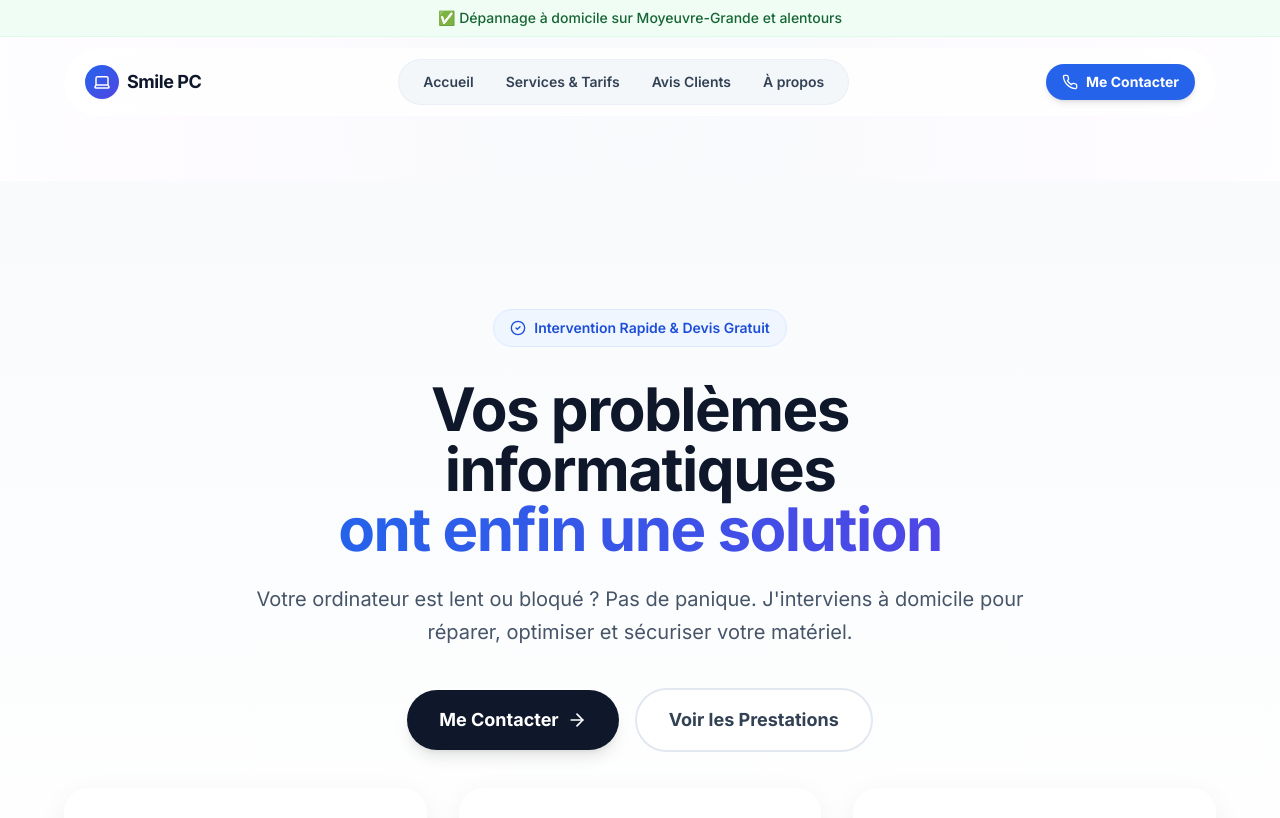
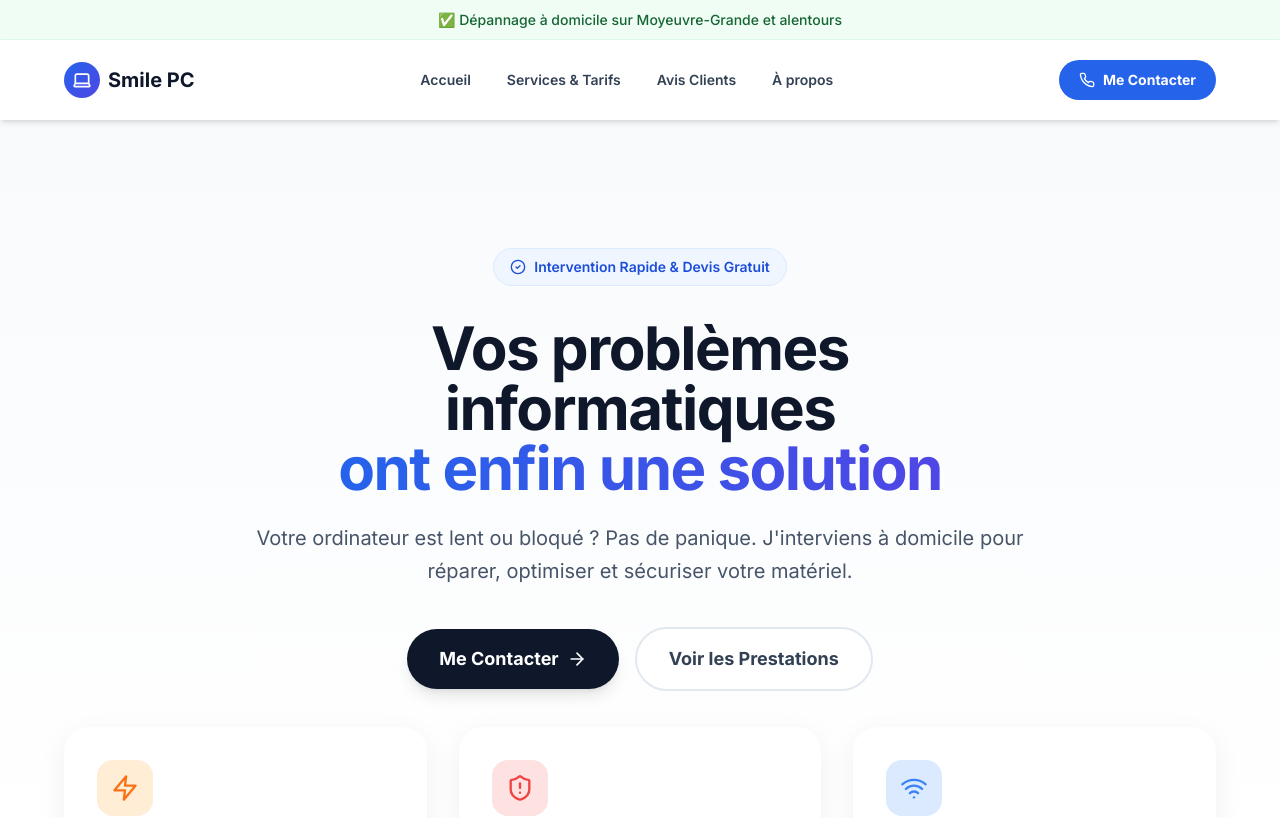
Before and after one commit to SmilePcSolutions/smile-pc-2026, a Next.js app: page / in a window 1280 px wide. Shown: the top 818 px of the page. Built offline with nearby package versions, Linux system fonts and the light colour scheme.

Commit message:
FIX INFALLIBLE : Header fixe + Spacer physique 120px

```diff
--- a/app/layout.tsx
+++ b/app/layout.tsx
@@ -19,11 +19,18 @@ export default function RootLayout({
   return (
     <html lang="fr">
       <body className={inter.className}>
-        {/* Le Header contient déjà la bannière verte, inutile de la mettre ici */}
+        {/* LE HEADER FIXE (Hors du flux) */}
         <Header />
-        <main className="min-h-screen pt-32 md:pt-36">
+
+        {/* LE SPACER MAGIQUE (Dans le flux) */}
+        {/* Il pousse physiquement le contenu de 120px vers le bas */}
+        <div className="h-[120px] w-full" aria-hidden="true"></div>
+
+        {/* LE CONTENU (Commence après le spacer) */}
+        <main className="min-h-screen">
           {children}
         </main>
+
         <Footer />
       </body>
     </html>
--- a/components/Header.tsx
+++ b/components/Header.tsx
@@ -1,86 +1,69 @@
 "use client";
 
-import { useState, useEffect } from "react";
+import { useState } from "react";
 import Link from "next/link";
 import { Menu, X, Laptop, Phone } from "lucide-react";
 
 export default function Header() {
   const [isOpen, setIsOpen] = useState(false);
-  const [scrolled, setScrolled] = useState(false);
-
   const closeMenu = () => setIsOpen(false);
 
-  useEffect(() => {
-    const onScroll = () => setScrolled(window.scrollY > 20);
-    window.addEventListener("scroll", onScroll);
-    return () => window.removeEventListener("scroll", onScroll);
-  }, []);
+  return (
+    // CONTENEUR GLOBAL FIXE - HAUTEUR STRICTE 120px (40 + 80)
+    <div className="fixed top-0 left-0 right-0 z-50 h-[120px] bg-white">
 
-  return (
-    <>
-      {/* BANNIÈRE VERTE */}
-      <div className="bg-green-50 text-green-800 py-2 text-center text-sm font-medium border-b border-green-100 px-4 relative z-40">
+      {/* 1. BANDEAU VERT (Hauteur 40px / h-10) */}
+      <div className="h-10 bg-green-50 text-green-800 flex items-center justify-center text-sm font-medium border-b border-green-100 px-2 text-center">
         ✅ Dépannage à domicile sur Moyeuvre-Grande et alentours
       </div>
 
-      {/* HEADER INTELLIGENT (Mobile: Absolute / PC: Fixed Ascenseur) */}
-      <header
-        className={`absolute md:fixed left-0 right-0 z-50 px-4 transition-all duration-500 pointer-events-none
-        ${scrolled ? "md:top-2 top-12" : "md:top-12 top-12"}
-        `}
-      >
-        <nav
-          className={`mx-auto max-w-6xl rounded-full px-5 py-2.5 transition-all duration-300 pointer-events-auto border
-          ${scrolled
-            ? "bg-white/95 shadow-lg backdrop-blur-md border-slate-200/50"
-            : "bg-white/80 backdrop-blur-sm border-white/20"}
-        `}
-        >
-          <div className="flex items-center justify-between">
+      {/* 2. MENU PRINCIPAL (Hauteur 80px / h-20) */}
+      <header className="h-20 flex items-center px-4 shadow-md bg-white/95 backdrop-blur-md">
+        <nav className="w-full max-w-6xl mx-auto flex items-center justify-between">
 
           {/* LOGO */}
-            <Link href="/" onClick={closeMenu} className="flex items-center gap-2 group">
-              <div className="bg-gradient-to-br from-blue-600 to-indigo-600 p-2 rounded-full text-white shadow-sm group-hover:scale-110 transition-transform">
-                <Laptop size={18} />
+          <Link href="/" onClick={closeMenu} className="flex items-center gap-2">
+            <div className="bg-gradient-to-br from-blue-600 to-indigo-600 p-2 rounded-full text-white">
+              <Laptop size={20} />
             </div>
-              <span className="font-bold text-lg text-slate-900 tracking-tight group-hover:text-blue-600 transition-colors">
+            <span className="font-bold text-xl text-slate-900">
               Smile PC
             </span>
           </Link>
 
           {/* MENU PC */}
-            <div className="hidden md:flex items-center bg-slate-100/80 rounded-full px-3 py-1.5 gap-2 border border-slate-200/50">
+          <div className="hidden md:flex items-center gap-1">
             <NavLink href="/" label="Accueil" />
             <NavLink href="/services" label="Services & Tarifs" />
             <NavLink href="/avis" label="Avis Clients" />
             <NavLink href="/apropos" label="À propos" />
           </div>
 
-            {/* CONTACT */}
+          {/* BOUTON CONTACT */}
           <div className="hidden md:block">
             <Link
               href="/contact"
-                aria-label="Me contacter"
-                className="flex items-center gap-2 bg-blue-600 hover:bg-blue-700 text-white px-4 py-2 rounded-full font-bold shadow-md transition-all hover:scale-105 hover:shadow-lg text-sm"
+              className="flex items-center gap-2 bg-blue-600 hover:bg-blue-700 text-white px-5 py-2.5 rounded-full font-bold text-sm transition-transform hover:scale-105"
             >
               <Phone size={16} />
               Me Contacter
             </Link>
           </div>
 
-            {/* MENU MOBILE */}
+          {/* BOUTON MOBILE */}
           <button
             onClick={() => setIsOpen(!isOpen)}
-              aria-label="Ouvrir le menu de navigation"
-              className="md:hidden p-2 rounded-full hover:bg-slate-100 text-slate-600 transition-colors"
+            aria-label="Ouvrir le menu"
+            className="md:hidden p-2 rounded-full hover:bg-slate-100 text-slate-600"
           >
-              {isOpen ? <X size={24} /> : <Menu size={24} />}
+            {isOpen ? <X size={28} /> : <Menu size={28} />}
           </button>
-          </div>
+        </nav>
+      </header>
 
-          {/* MENU MOBILE DÉROULANT */}
+      {/* MENU MOBILE DÉROULANT (Hors flux) */}
       {isOpen && (
-            <div className="md:hidden mt-4 bg-white rounded-3xl shadow-2xl border border-slate-100 p-4 flex flex-col gap-2 animate-in slide-in-from-top-2">
+        <div className="absolute top-[120px] left-0 right-0 bg-white border-b border-slate-200 shadow-xl p-4 flex flex-col gap-2 md:hidden animate-in slide-in-from-top-5">
           <MobileLink href="/" onClick={closeMenu}>Accueil</MobileLink>
           <MobileLink href="/services" onClick={closeMenu}>Services & Tarifs</MobileLink>
           <MobileLink href="/avis" onClick={closeMenu}>Avis Clients</MobileLink>
@@ -89,15 +72,13 @@ export default function Header() {
           <Link
             href="/contact"
             onClick={closeMenu}
-                className="mt-2 flex items-center justify-center gap-2 bg-blue-600 text-white py-3 rounded-xl font-bold shadow-md active:scale-95 transition-transform"
+            className="flex items-center justify-center gap-2 bg-blue-600 text-white py-3 rounded-xl font-bold shadow-md active:scale-95 transition-transform"
           >
             <Phone size={18} /> Me Contacter
           </Link>
         </div>
       )}
-        </nav>
-      </header>
-    </>
+    </div>
   );
 }
 
@@ -105,7 +86,7 @@ function NavLink({ href, label }: { href: string; label: string }) {
   return (
     <Link
       href={href}
-      className="px-3 py-1.5 rounded-full text-sm font-semibold text-slate-700 hover:text-blue-700 hover:bg-white hover:shadow-sm transition-all"
+      className="px-4 py-2 rounded-full text-sm font-semibold text-slate-700 hover:text-blue-700 hover:bg-slate-50 transition-colors"
     >
       {label}
     </Link>
@@ -117,7 +98,7 @@ function MobileLink({ href, children, onClick }: { href: string; children: React
     <Link
       href={href}
       onClick={onClick}
-      className="px-4 py-3 rounded-xl text-slate-700 hover:bg-blue-50 hover:text-blue-600 font-medium transition-colors"
+      className="px-4 py-3 rounded-xl text-slate-700 hover:bg-blue-50 font-medium transition-colors"
     >
       {children}
     </Link>
```
Lines whose indentation alone changed are shown as unchanged.
